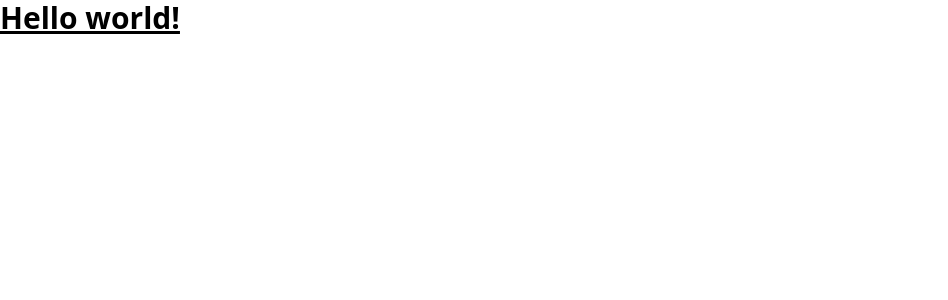
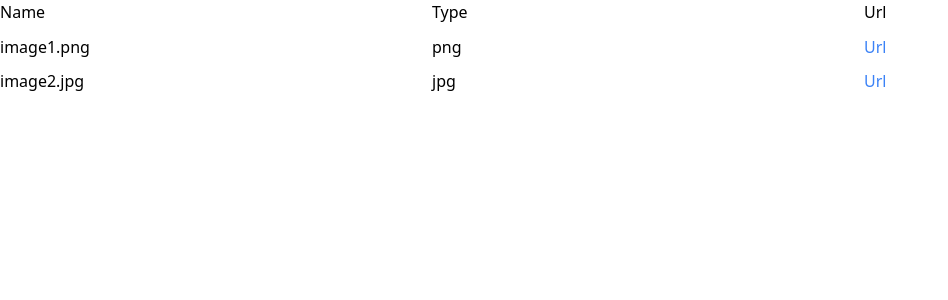
Before and after one commit to carloszan/django-file-uploader-app, a Next.js app: page / in a window 1280 px wide. Shown: the top 300 px of the page, without its empty margins (0-948 px from the left). Built offline with nearby package versions, Linux system fonts and the light colour scheme.

Commit message:
add file list

```diff
--- a/package.json
+++ b/package.json
@@ -11,7 +11,8 @@
   "dependencies": {
     "next": "12.2.5",
     "react": "18.2.0",
-    "react-dom": "18.2.0"
+    "react-dom": "18.2.0",
+    "swr": "^1.3.0"
   },
   "devDependencies": {
     "@types/node": "18.7.9",
--- /dev/null
+++ b/pages/api/files.ts
@@ -0,0 +1,20 @@
+// Next.js API route support: https://nextjs.org/docs/api-routes/introduction
+import type { NextApiRequest, NextApiResponse } from "next";
+
+export type FileDto = {
+  id: string;
+  name: string;
+  type: string;
+  url: string;
+};
+
+export default function handler(
+  req: NextApiRequest,
+  res: NextApiResponse<FileDto[]>
+) {
+  const files: FileDto[] = [
+    { id: "1", name: "image1.png", type: "png", url: "abc" },
+    { id: "2", name: "image2.jpg", type: "jpg", url: "def" },
+  ];
+  res.status(200).json(files);
+}
--- a/pages/api/hello.ts
+++ /dev/null
@@ -1,13 +0,0 @@
-// Next.js API route support: https://nextjs.org/docs/api-routes/introduction
-import type { NextApiRequest, NextApiResponse } from 'next'
-
-type Data = {
-  name: string
-}
-
-export default function handler(
-  req: NextApiRequest,
-  res: NextApiResponse<Data>
-) {
-  res.status(200).json({ name: 'John Doe' })
-}
--- a/pages/index.tsx
+++ b/pages/index.tsx
@@ -1,7 +1,31 @@
 import type { NextPage } from "next";
 import Head from "next/head";
+import useSWR from "swr";
+import { FileDto } from "./api/files";
 
 const Home: NextPage = () => {
+  const fetcher = (url: string) => fetch(url).then((res) => res.json());
+  const { data, error } = useSWR<FileDto[]>("/api/files", fetcher);
+
+  if (error) return <div>failed to load</div>;
+  if (!data) return <div>loading...</div>;
+
+  const fileList = data.map(({ id, name, type, url }) => {
+    return (
+      <li key={id}>
+        <div className="columns-3 space-y-4">
+          <div>{name}</div>
+          <div>{type}</div>
+          <div>
+            <a href={url} className="text-blue-500">
+              Url
+            </a>
+          </div>
+        </div>
+      </li>
+    );
+  });
+
   return (
     <div>
       <Head>
@@ -11,7 +35,15 @@ const Home: NextPage = () => {
       </Head>
 
       <div className="container mx-auto">
-        <h1 className="text-3xl font-bold underline">Hello world!</h1>
+        <ul>
+          <div className="columns-3 space-y-4">
+            <div className="font-medium">Name</div>
+            <div className="font-medium">Type</div>
+            <div className="font-medium">Url</div>
+          </div>
+
+          {fileList}
+        </ul>
       </div>
     </div>
   );
```
Also changed, not shown: 1 other file (tests, documents, lock files or other folders).
